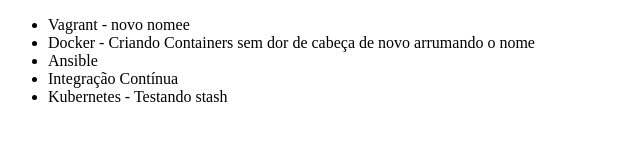
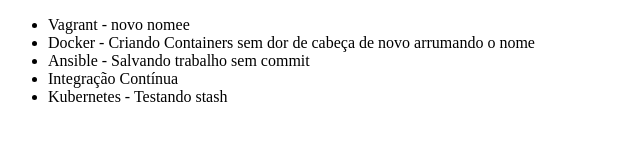
Before and after one commit to adonisDias/Git-Alura, a plain HTML site: page index.html in a window 1280 px wide. Shown: the whole page, without its empty margins (0-640 px from the left). Drawn offline with Linux system fonts and the light colour scheme.

Commit message:
Juntando todos os stashs

```diff
--- a/index.html
+++ b/index.html
@@ -8,7 +8,7 @@
     <ul>
         <li>Vagrant - novo nomee</li>
         <li>Docker - Criando Containers sem dor de cabeça de novo arrumando o nome</li>
-        <li>Ansible</li>
+        <li>Ansible - Salvando trabalho sem commit</li>
         <li>Integração Contínua</li>
         <li>Kubernetes - Testando stash</li>
     </ul>
```
